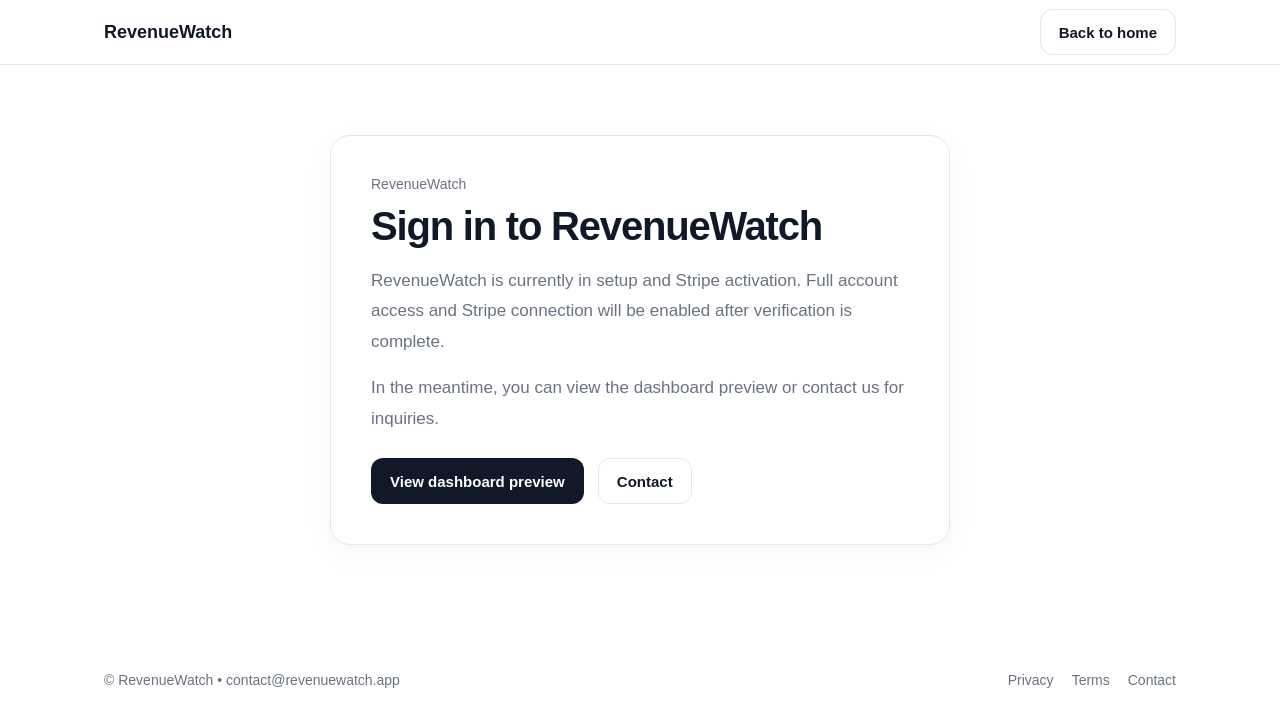
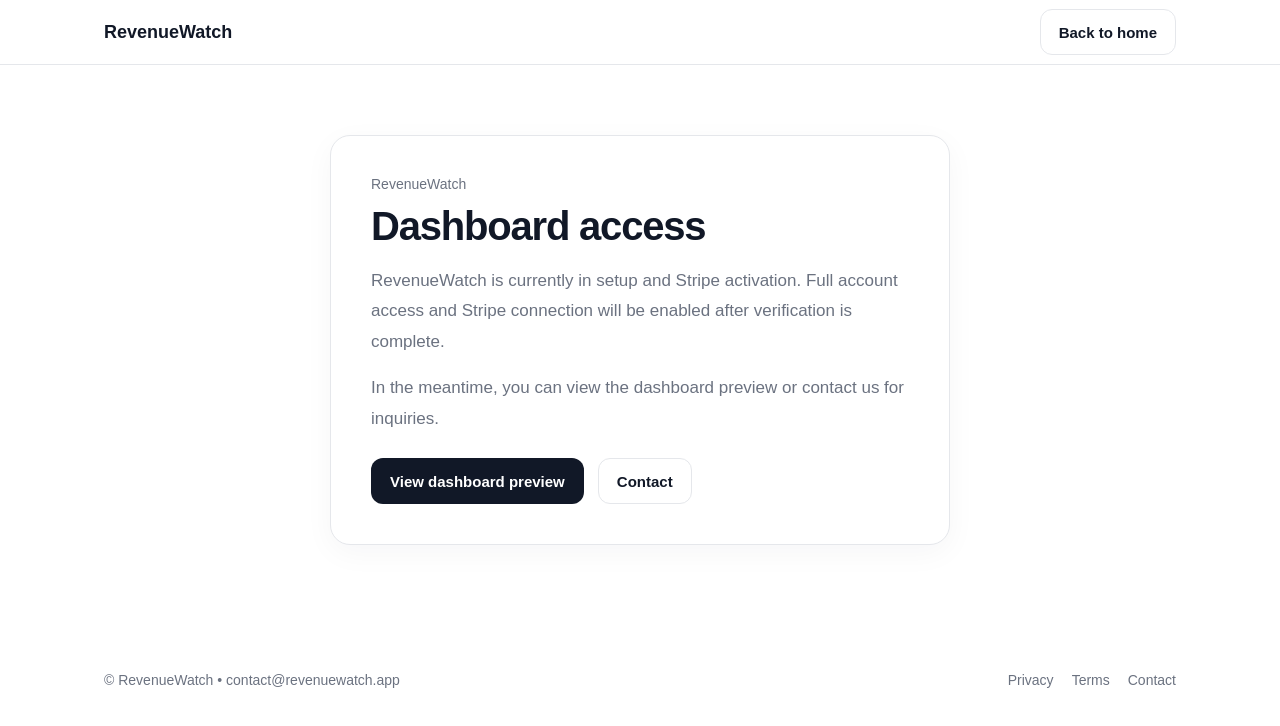
Before and after one commit to Miguel-0721/RevenueWatch, a Next.js app: page /login in a window 1280 px wide. Shown: the top 726 px of the page. Built offline with nearby package versions, Linux system fonts and the light colour scheme.

Commit message:
UI polish: navbar consistency, dashboard cleanup, sticky header fix

```diff
--- a/src/app/dashboard/page.tsx
+++ b/src/app/dashboard/page.tsx
@@ -97,8 +97,7 @@ export default async function DashboardPage() {
 
 
 
-  const envLabel =
-    process.env.NODE_ENV === "production" ? "Production" : "Preview";
+  const envLabel = "Preview";
 
    return (
    <main
--- a/src/app/login/page.tsx
+++ b/src/app/login/page.tsx
@@ -17,8 +17,8 @@ export default function LoginPage() {
 
       <div className="container login-container">
         <div className="login-card">
-        <p className="login-eyebrow">RevenueWatch</p>
-<h1 className="login-title">Sign in to RevenueWatch</h1>
+    <p className="login-eyebrow">RevenueWatch</p>
+<h1 className="login-title">Dashboard access</h1>
 
 <p className="login-text">
   RevenueWatch is currently in setup and Stripe activation. Full account access
--- a/src/app/page.tsx
+++ b/src/app/page.tsx
@@ -116,8 +116,8 @@ export default function HomePage() {
     </a>
 
     <p className="hero-note">
-      No setup required • Connect in under 1 minute
-    </p>
+  Stripe connection available after activation • Read-only access
+</p>
   </div>
 </section>
 
```
